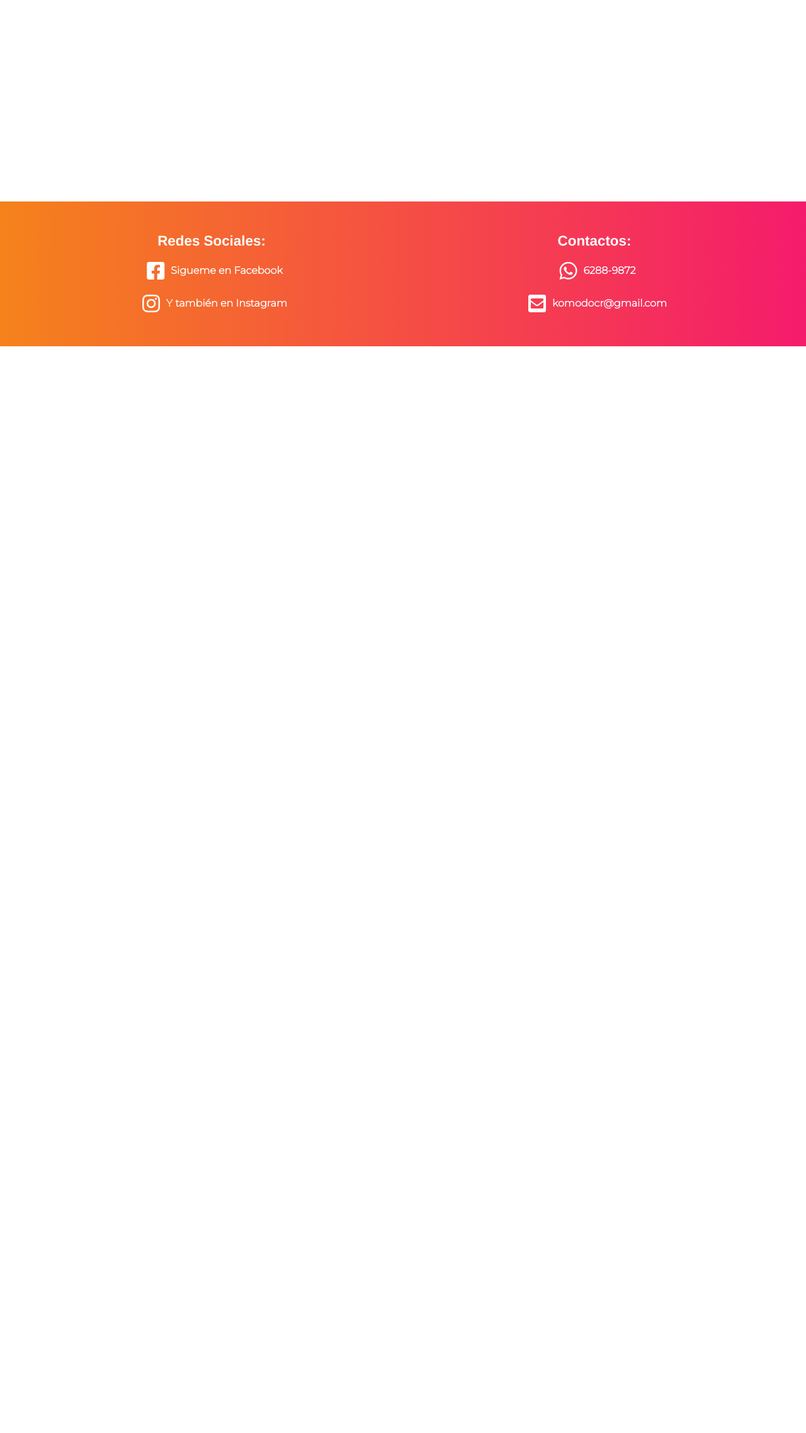
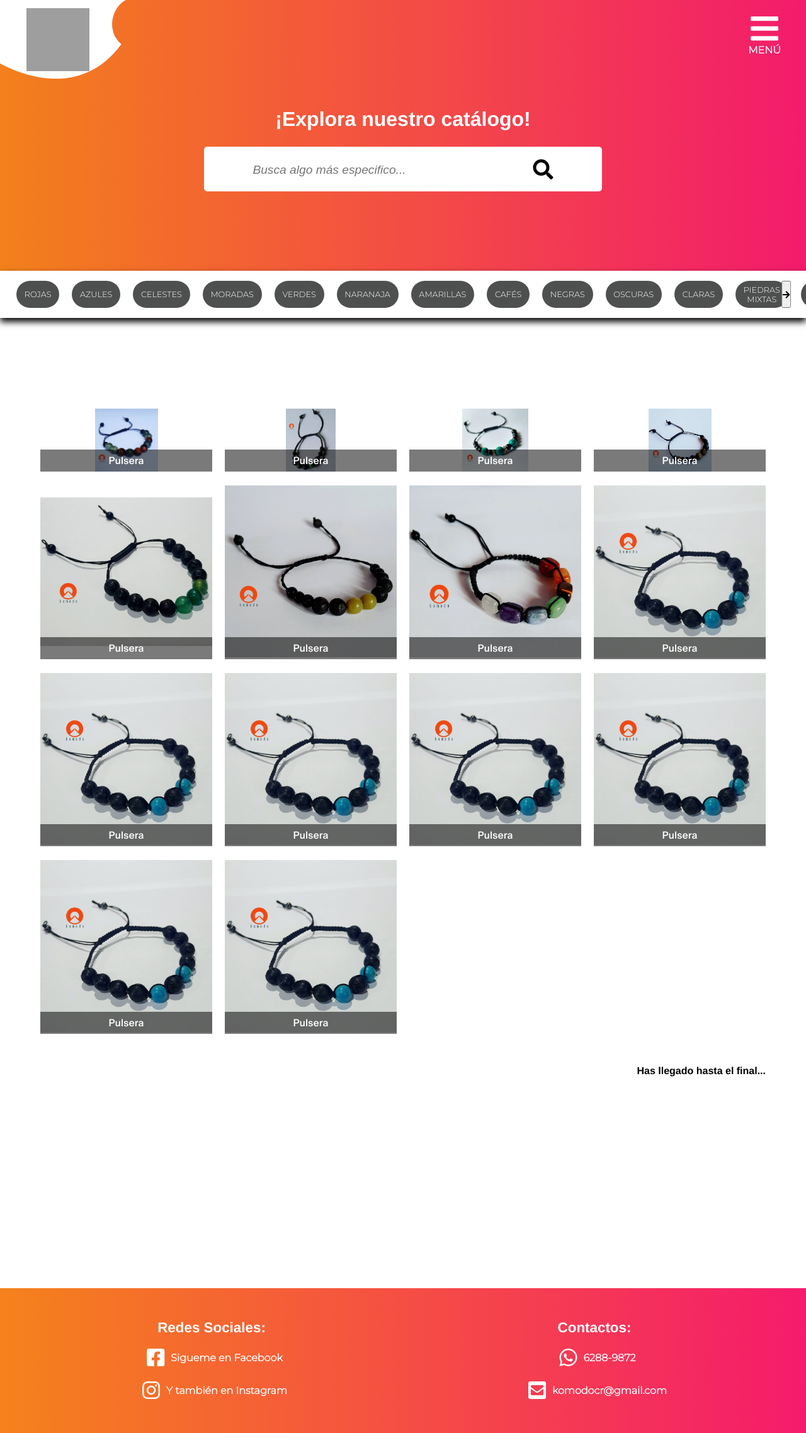
Before and after one commit to Alvaro499/komodo, a PHP site: page /galery.html in a window 1280 px wide. Shown: the whole page at 63% size. Before the commit the page ends 550 px from the top, so only its background shows below. Run offline with PHP 8.4, Linux system fonts and the light colour scheme; grey boxes are pictures that could not be loaded.

Commit message:
galery-keywords: Scroll Horizontal de los Keywords

```diff
--- a/css/galery.css
+++ b/css/galery.css
@@ -0,0 +1,354 @@
+/* HEADER */
+
+.header_top_nav{
+    width: 100%;
+    height: auto;
+    background: url("../assets/svg/banner2.svg") no-repeat;
+    padding: 0 0 1rem 0;
+    position: relative;
+}
+
+.box_logo{
+    width: 175px;
+    height: 100px;
+    background: url("../assets/svg/banner_logo.svg") no-repeat;
+    display: flex;
+    justify-content: center;
+    align-items: center;
+}
+
+.logo{
+    width: 75px;
+    height: 75px;
+    position: relative;
+    left: -4%;
+}
+
+.menu_logo{
+    display: flex;
+    flex-direction: row;
+    justify-content: space-between;
+}
+
+.btn_menu{
+    background: none;
+    padding: 5px;
+    margin: 15px 35px 0 0 ;
+    display: flex;
+    flex-direction: column;
+    align-content: center;
+    align-items: center;
+    font-size: 1rem;
+    color: #ffffff;
+    position: relative;
+    z-index: 200;
+}
+
+.fa-bars{
+    font-size: 40px;
+}
+
+.btn_menu_on{
+    color: #fff;
+}
+
+.menu{
+    width: 100%;
+    height: 100vh;
+    background-color: #000;
+    position: absolute;
+    top: 0;
+    left: 0;
+    display: flex;
+    flex-flow: column wrap;
+    justify-content: center;
+    align-items: center;
+    -webkit-clip-path: circle(0% at top right);
+    clip-path: circle(0% at top right);
+    transition: clip-path .8s;
+    z-index: 100;
+}
+
+.ul_menu_on{
+    -webkit-clip-path: circle(100%);
+    clip-path: cirlce(100%);
+}
+
+.menu > li{
+    margin: 20px 0;
+    transition: margin 0.5s;
+}
+
+.menu > li > a{
+    color: #ffffff;
+    font-size: 1.4rem;
+    font-weight: bolder;
+    letter-spacing: 3px;
+    transition: color 0.5s;
+}
+
+/* INDEX HEADER HOVER'S */
+
+ .menu li a:hover{
+    color: var(--main-logo-color);
+ }
+
+.menu li:hover{
+    margin-left: 25px;
+}
+
+.btn_menu:hover{
+    background: #33333375;
+}
+
+    /* HEADER LOGO-MENU Media-queries */
+
+    @media (min-width:768px){
+
+        .box_logo{
+            width: 200px;
+            height: 125px;
+        }
+        .logo{
+            width: 100px;
+            height: 100px;
+        }
+
+        .fa-bars{
+            font-size: 50px;
+        }
+
+    }
+
+
+
+
+
+/* BANNER AND SEARCH SECTION */
+
+.banner{
+    margin-top: 10%;
+    font-size: 1rem;
+    padding: 0.5em;
+}
+
+.banner h1{
+    color: #ffffff;
+    text-align: center;
+    margin-bottom: 25px
+}
+
+.searcher{
+    width: 85%;
+    height: auto;
+    background: #ffffff;
+    margin: auto;
+    padding: 0.5rem;
+    border-radius: 5px;
+    display: flex;
+    flex-flow: row nowrap;
+    justify-content: center;
+
+}
+
+.search{
+    width: 75%;
+    outline: none;
+    border: none;
+}
+
+.search::placeholder{
+    font-style: italic;
+}
+
+.fa-search{
+    color: #000000;
+}
+
+    /*BANNER AND SEARCH SECTION Media-queries */
+
+    @media (min-width: 550px){
+        .searcher{
+
+            width: 75%;
+            padding: 0.8rem;
+        }
+    }
+
+    @media (min-width: 768px){
+        .banner{
+            margin-top: 5%;
+            margin-bottom: 5%;
+        }
+
+        .searcher{
+            width: 50%;
+        }
+    }
+
+    @media (min-width: 1200px){
+
+        .banner{
+            margin-top: 3%;
+            margin-bottom: 8%;
+        }
+
+        .searcher{
+            width: 50%;
+            padding: 1.2rem;
+        }
+
+        .search{
+            font-size: 1.4rem;
+        }
+
+        .search::placeholder{
+            font-size: 1.2rem;
+        }
+
+        .fa-search{
+            font-size: 2rem;
+        }
+
+        .banner h1{
+           font-size: 2rem;
+        }
+    }
+
+
+
+
+
+
+
+/* KEYWORDS */
+
+.keywords{
+    margin-bottom: 10%;
+    width: 100%;
+    background: #ffffff;
+    padding: 1rem;
+    display: flex;
+    flex-flow: row nowrap;
+    overflow: scroll;
+    box-shadow: 0 6px 10px #000000;
+    position: sticky;
+    top: 0;
+    z-index: 1;
+}
+
+.keywords::-webkit-scrollbar {
+    display: none;
+}
+
+.keywords::scrollbar {
+    display: none;
+}
+
+.btn_filter{
+    background: #4E4F4F;
+    color: #ffffff;
+    font-size: 0.8rem;
+    padding: 0.5em 1em;
+    margin: 0 10px;
+    border-radius: 25px;
+}
+
+.btn_filter:hover, .btn_slider:hover{
+    background: #4E4F4F75;
+}
+
+.btn_slider{
+    position: sticky;
+    top: 50%;
+    transform: translate(-50%);
+}
+
+.right{
+    right: 0;
+}
+
+.left{
+    left: 80px;
+    transform: rotate(180deg);
+}
+
+
+
+
+/* GALERY */
+.galery{
+    padding: 1rem;
+    position: relative;
+    z-index: 0;
+}
+
+.galery_photos{
+    width: 100%;
+    height: auto;
+    display: grid;
+    grid-template-columns: 1fr 1fr;
+    grid-template-rows: 100px;
+    column-gap: 20px;
+    row-gap: 20px;
+    align-content: center;
+}
+.photos{
+    width: 100%;
+    height: 100%;
+    position: relative;
+    cursor: pointer;
+}
+
+.photos:hover{
+    opacity: 0.7;
+}
+
+.photos > img{
+    width: 100%;
+    height: 100%;
+    object-fit: contain;
+    position: relative;
+}
+.photos p{
+    width: 100%;
+    height: auto;
+    background: #00000085;
+    color: #fff;
+    font-size: 1rem;
+    padding:  0.5em;
+    text-align: center;
+    position: absolute;
+    bottom: 0;
+    left: 0;
+}
+
+.galery > strong{
+    display: block;
+    margin-top: 50px;
+    text-align: right;
+}
+
+    /* Media-queries */
+    @media (min-width: 768px){
+        .galery{
+            padding: 1rem 2rem;
+        }
+
+        .galery_photos{
+            grid-template-columns: 1fr 1fr 1fr;
+        }
+    }
+
+    @media (min-width: 1200px){
+        .galery{
+            padding: 1rem 4rem;
+        }
+
+        .galery_photos{
+            grid-template-columns: 1fr 1fr 1fr 1fr;
+            /* grid-template-rows: 100px; */
+            /* column-gap: 20px;
+            row-gap: 20px; */
+        }
+    }
--- a/css/index.css
+++ b/css/index.css
@@ -18,6 +18,7 @@
 }
 
 .btn_menu{
+    background: none;
     padding: 5px;
     display: flex;
     flex-direction: column;
--- a/css/normalize.css
+++ b/css/normalize.css
@@ -45,7 +45,7 @@ a ,button{
     font-weight: bolder;
 }
 
-h1, h2, h3, h4, p{
+h1, h2, h3, h4, p, strong{
     font-family: helvetica;
 }
 
--- a/galery.html
+++ b/galery.html
@@ -11,6 +11,144 @@
     <link rel="stylesheet" href="assets/fonts_awesome/css/all.min.css">
 </head>
 <body>
+
+    <div class="container">
+
+        <!-- MODAL IMG INFO -->
+
+        <header class="header_top_nav">
+
+            <section class="menu_logo">
+
+                <div class="box_logo">
+                    <img src="assets/logo/logo.svg" alt="Logo de la pagina" class="logo">
+                </div>
+
+                <nav class="top_nav">
+                    <button class="btn btn_menu"><i class="fas fa-bars"></i>Menú</button>
+
+                    <ul class="menu">
+                        <li><a href="index.html">Inicio</a></li>
+                        <li><a href="catalogo.html">Catálogo</a></li>
+                        <li><a href="pedidos.html">Pedidos</a></li>
+                        <li><a href="contacto.html">Contacto</a></li>
+                    </ul>
+                </nav>
+
+            </section>
+
+            <section class="banner">
+                <h1>¡Explora nuestro catálogo!</h1>
+                <div class="searcher">
+                    <label for="search" hidden>Busca algo más especifico en la galería...</label>
+                    <input type="search" class="search" placeholder="Busca algo más especifico...">
+                    <i class="fas fa-search"></i>
+                </div>
+
+            </section>
+        </header>
+
+        <!-- KEYWORDS -->
+        <section class="keywords">
+            <button class="btn btn_filter">Rojas</button>
+            <button class="btn btn_filter">Azules</button>
+            <button class="btn btn_filter">Celestes</button>
+            <button class="btn btn_filter">Moradas</button>
+            <button class="btn btn_filter">Verdes</button>
+            <button class="btn btn_filter">Naranaja</button>
+            <button class="btn btn_filter">Amarillas</button>
+            <button class="btn btn_filter">Cafés</button>
+            <button class="btn btn_filter">Negras</button>
+            <button class="btn btn_filter">Oscuras</button>
+            <button class="btn btn_filter">Claras</button>
+            <button class="btn btn_filter">Piedras Mixtas</button>
+            <button class="btn btn_filter">Multicolor</button>
+
+            <button class="btn_slider right"><i class="fas fa-arrow-right"></i></button>
+            <button class="btn_slider left"><i class="fas fa-arrow-right"></i></button>
+        </section>
+
+
+        <!-- GALERY -->
+        <section class="galery_container">
+            <div class="galery">
+                <div class="galery_photos">
+
+                    <div class="photos" title="Click para más información">
+                        <img src="assets/img/galery/pulsera1.jpeg" alt="">
+                        <p class="info">Pulsera</p>
+                    </div>
+
+                    <div class="photos" title="Click para más información">
+                        <img src="assets/img/galery/pulsera2.jpeg" alt="">
+                        <p class="info">Pulsera</p>
+                    </div>
+
+                    <div class="photos" title="Click para más información">
+                        <img src="assets/img/galery/pulsera3.jpeg" alt="">
+                        <p class="info">Pulsera</p>
+                    </div>
+
+                    <div class="photos" title="Click para más información">
+                        <img src="assets/img/galery/pulsera4.jpeg" alt="">
+                        <p class="info">Pulsera</p>
+                    </div>
+
+                    <div class="photos" title="Click para más información">
+                        <img src="assets/img/galery/pulsera5.jpeg" alt="">
+                        <p class="info">Pulsera</p>
+                    </div>
+
+                    <div class="photos" title="Click para más información">
+                        <img src="assets/img/galery/pulsera6.jpeg" alt="">
+                        <p class="info">Pulsera</p>
+                    </div>
+
+                    <div class="photos" title="Click para más información">
+                        <img src="assets/img/galery/pulsera7.jpeg" alt="">
+                        <p class="info">Pulsera</p>
+                    </div>
+
+                    <div class="photos" title="Click para más información">
+                        <img src="assets/img/galery/pulsera8.jpeg" alt="">
+                        <p class="info">Pulsera</p>
+                    </div>
+
+                    <div class="photos" title="Click para más información">
+                        <img src="assets/img/galery/pulsera8.jpeg" alt="">
+                        <p class="info">Pulsera</p>
+                    </div>
+
+                    <div class="photos" title="Click para más información">
+                        <img src="assets/img/galery/pulsera8.jpeg" alt="">
+                        <p class="info">Pulsera</p>
+                    </div>
+
+                    <div class="photos" title="Click para más información">
+                        <img src="assets/img/galery/pulsera8.jpeg" alt="">
+                        <p class="info">Pulsera</p>
+                    </div>
+
+                    <div class="photos" title="Click para más información">
+                        <img src="assets/img/galery/pulsera8.jpeg" alt="">
+                        <p class="info">Pulsera</p>
+                    </div>
+
+                    <div class="photos" title="Click para más información">
+                        <img src="assets/img/galery/pulsera8.jpeg" alt="">
+                        <p class="info">Pulsera</p>
+                    </div>
+
+                    <div class="photos" title="Click para más información">
+                        <img src="assets/img/galery/pulsera8.jpeg" alt="">
+                        <p class="info">Pulsera</p>
+                    </div>
+                </div>
+                <strong>Has llegado hasta el final...</strong>
+            </div>
+        </section>
+
+
 
         <!-- FOOTER -->
         <footer>
@@ -54,7 +192,11 @@
 
 
     </footer>
-    <script></script>
+
+    </div>
+
+
+    <script src="js/responsive_menu.js"></script>
 
 </body>
 </html>
```
Also changed, not shown: js/scrollbar.js (added, +7 -0 lines), scroll.html (added, +28 -0 lines), assets/img/galery/pulsera1.jpeg (added), assets/img/galery/pulsera2.jpeg (added), assets/img/galery/pulsera3.jpeg (added), assets/img/galery/pulsera4.jpeg (added), assets/img/galery/pulsera5.jpeg (added), assets/img/galery/pulsera6.jpeg (added), assets/img/galery/pulsera7.jpeg (added), assets/img/galery/pulsera8.jpeg (added), assets/svg/banner2.svg (added), assets/svg/banner_logo.svg (added). Lines whose indentation alone changed are shown as unchanged.
